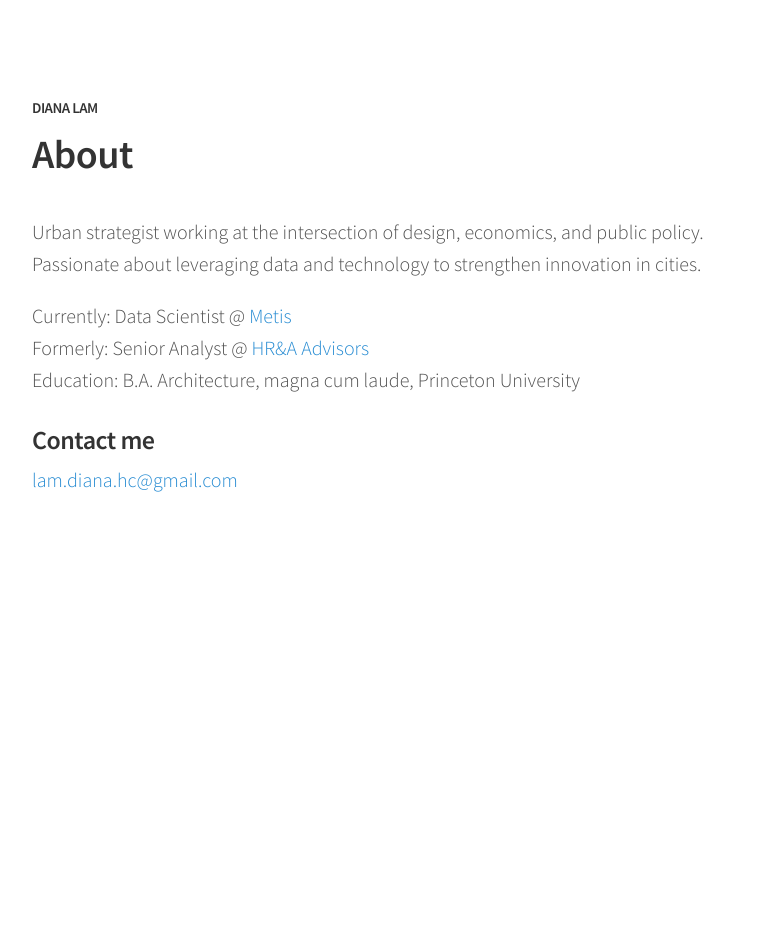
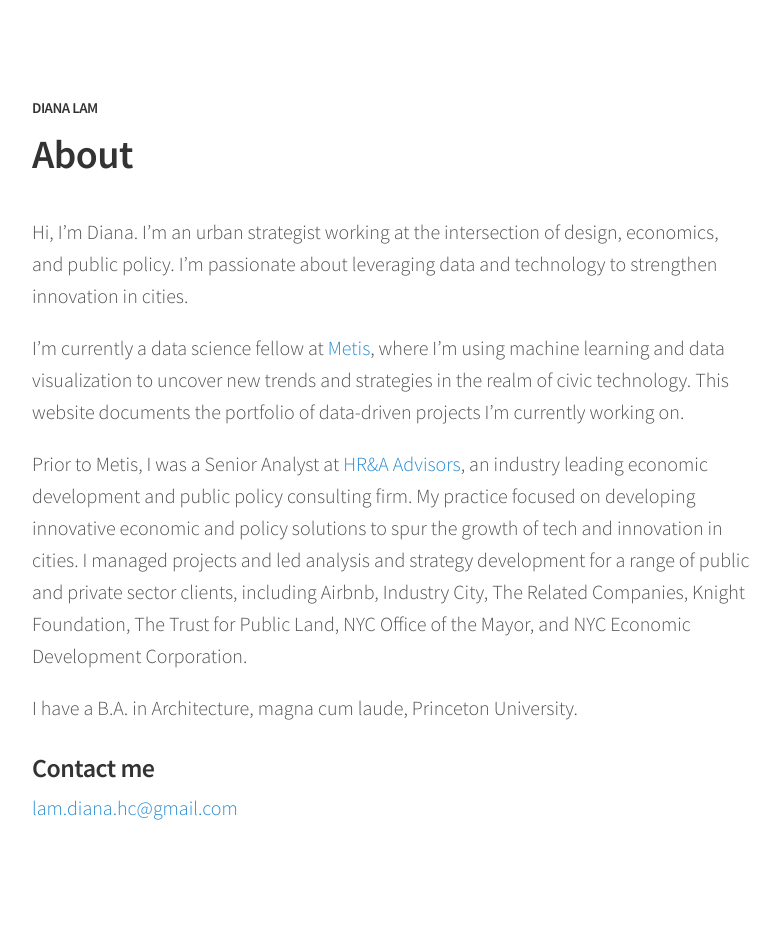
Before and after one commit to dianalam/dianalam.github.io, a Jekyll site: the page built from about.md, in a window 1280 px wide. Shown: the whole page, without its empty margins (248-1028 px from the left). Built offline with Jekyll 4.4.1, drawn with Linux system fonts in a browser that asks for light colours; before the commit the page ends 900 px from its top, so only the background shows below that.

Commit message:
update about

```diff
--- a/about.md
+++ b/about.md
@@ -3,11 +3,13 @@ title: About
 permalink: /about/
 ---
 
-Urban strategist working at the intersection of design, economics, and public policy. Passionate about leveraging data and technology to strengthen innovation in cities.
+Hi, I'm Diana. I'm an urban strategist working at the intersection of design, economics, and public policy. I'm passionate about leveraging data and technology to strengthen innovation in cities.
 
-Currently: Data Scientist @ [Metis](http://thisismetis.com)<br>
-Formerly: Senior Analyst @ [HR&A Advisors](http://hraadvisors.com)<br>
-Education: B.A. Architecture, magna cum laude, Princeton University
+I'm currently a data science fellow at [Metis](http://thisismetis.com), where I'm using machine learning and data visualization to uncover new trends and strategies in the realm of civic technology. This website documents the portfolio of data-driven projects I'm currently working on.
+
+Prior to Metis, I was a Senior Analyst at [HR&A Advisors](http://hraadvisors.com), an industry leading economic development and public policy consulting firm. My practice focused on developing innovative economic and policy solutions to spur the growth of tech and innovation in cities. I managed projects and led analysis and strategy development for a range of public and private sector clients, including Airbnb, Industry City, The Related Companies, Knight Foundation, The Trust for Public Land, NYC Office of the Mayor, and NYC Economic Development Corporation.
+
+I have a B.A. in Architecture, magna cum laude, Princeton University.
 
 ### Contact me
 
```
